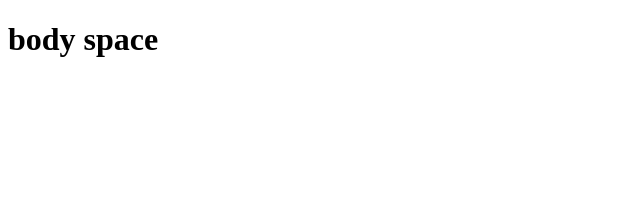
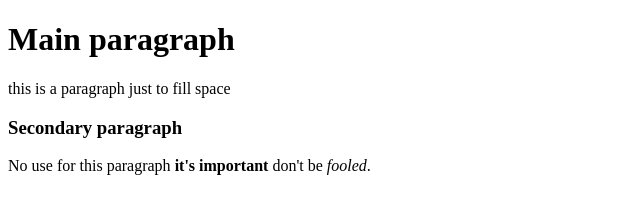
Before and after one commit to miguelmateusmf/O-Project, a plain HTML site: page index.html in a window 1280 px wide. Shown: the whole page, without its empty margins (0-640 px from the left). Drawn offline with Linux system fonts and the light colour scheme.

Commit message:
index.html added material

```diff
--- a/index.html
+++ b/index.html
@@ -7,6 +7,13 @@
     <title>Document</title>
 </head>
 <body>
-    <h1>body space</h1>
+    <h1>Main paragraph</h1>
+    <!-- I am a html comment -->
+    <p>this is a paragraph just to fill space</p>
+
+    <h3>Secondary paragraph</h3>
+
+    <p>No use for this paragraph <strong>it's important</strong> don't be <em>fooled</em>.</p>
+
 </body>
 </html>
```
